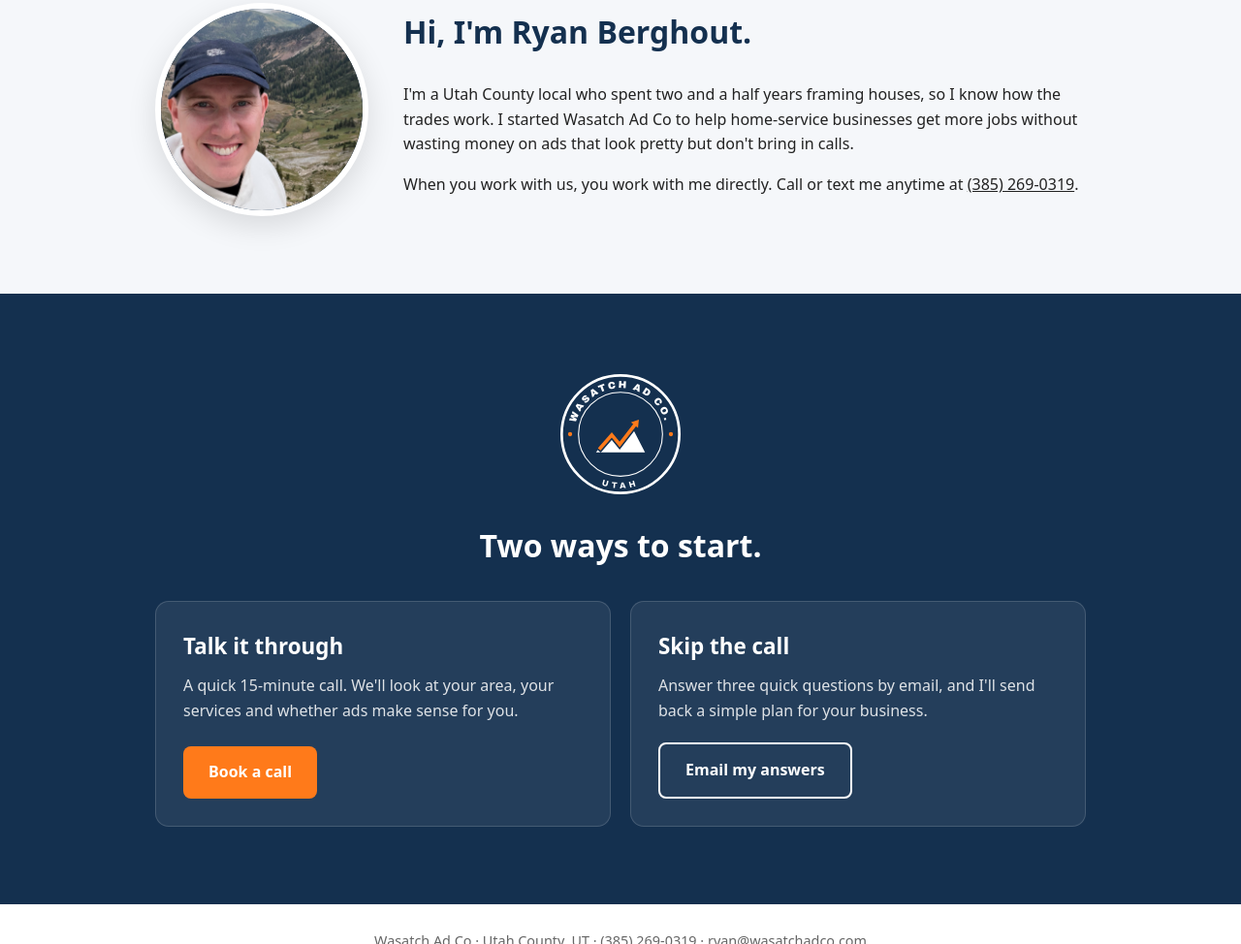
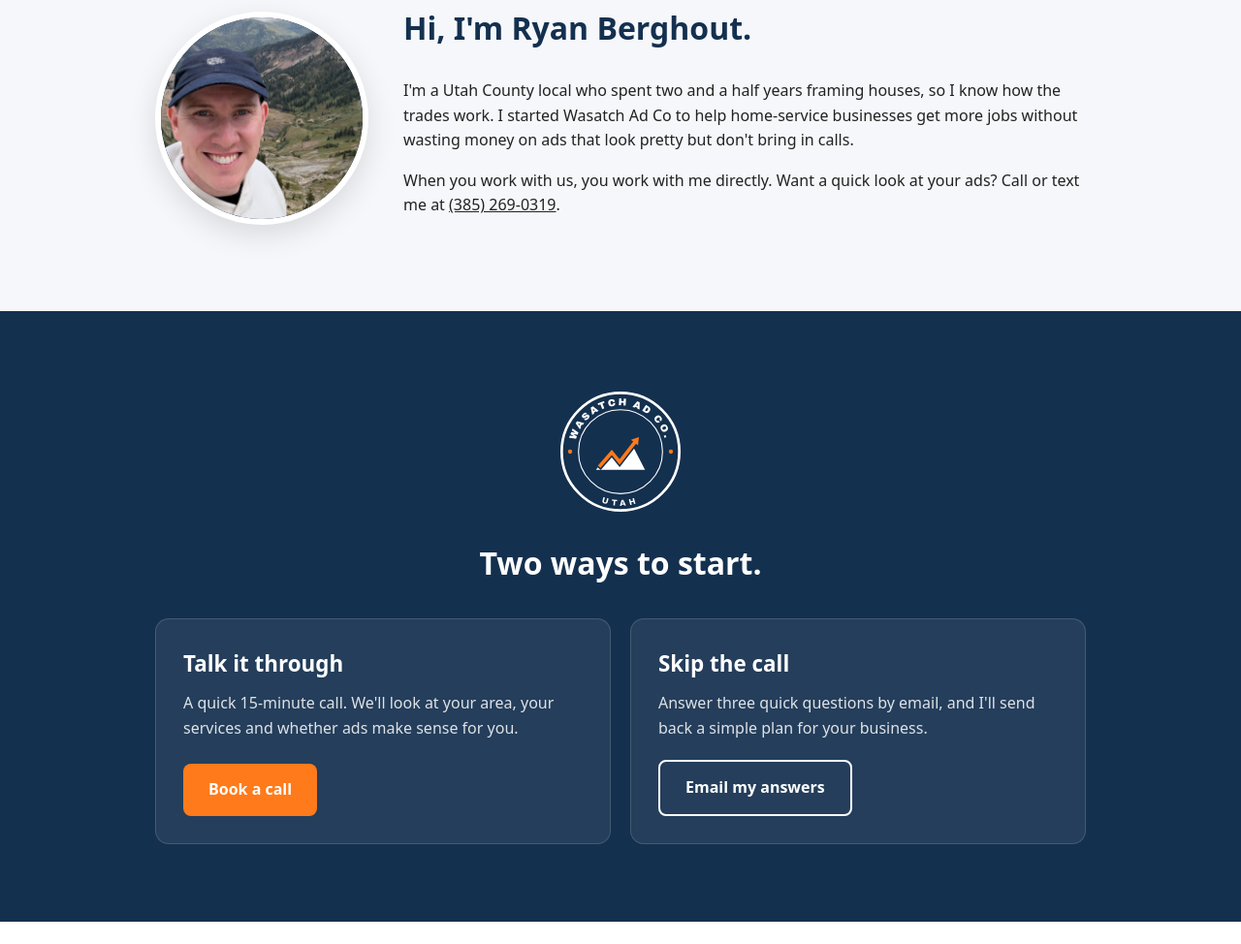
Before and after one commit to Ryanberghout/wasatch-site, a plain HTML site: page index.html in a window 1280 px wide. Shown: the part 2246-3220 px from the top of the page at 97% size. Drawn offline with Linux system fonts and the light colour scheme.

Commit message:
Update index.html

```diff
--- a/index.html
+++ b/index.html
@@ -1,6 +1,7 @@
 <!DOCTYPE html>
 <html lang="en">
 <head>
+<link rel="icon" href="/favicon.png" type="image/png">
 <meta charset="UTF-8">
 <meta name="viewport" content="width=device-width, initial-scale=1.0">
 <title>Wasatch Ad Co | More Booked Jobs for Utah Home-Service Businesses</title>
@@ -156,7 +157,7 @@ footer { text-align: center; padding: 26px 0; font-size: 0.9rem; color: #666; }
     <div>
       <h2>Hi, I'm Ryan Berghout.</h2>
       <p>I'm a Utah County local who spent two and a half years framing houses, so I know how the trades work. I started Wasatch Ad Co to help home-service businesses get more jobs without wasting money on ads that look pretty but don't bring in calls.</p>
-      <p>When you work with us, you work with me directly. Call or text me anytime at <a href="tel:+13852690319">(385) 269-0319</a>.</p>
+      <p>When you work with us, you work with me directly. Want a quick look at your ads? Call or text me at <a href="tel:+13852690319">(385) 269-0319</a>.</p>
     </div>
   </div>
 </section>
```
